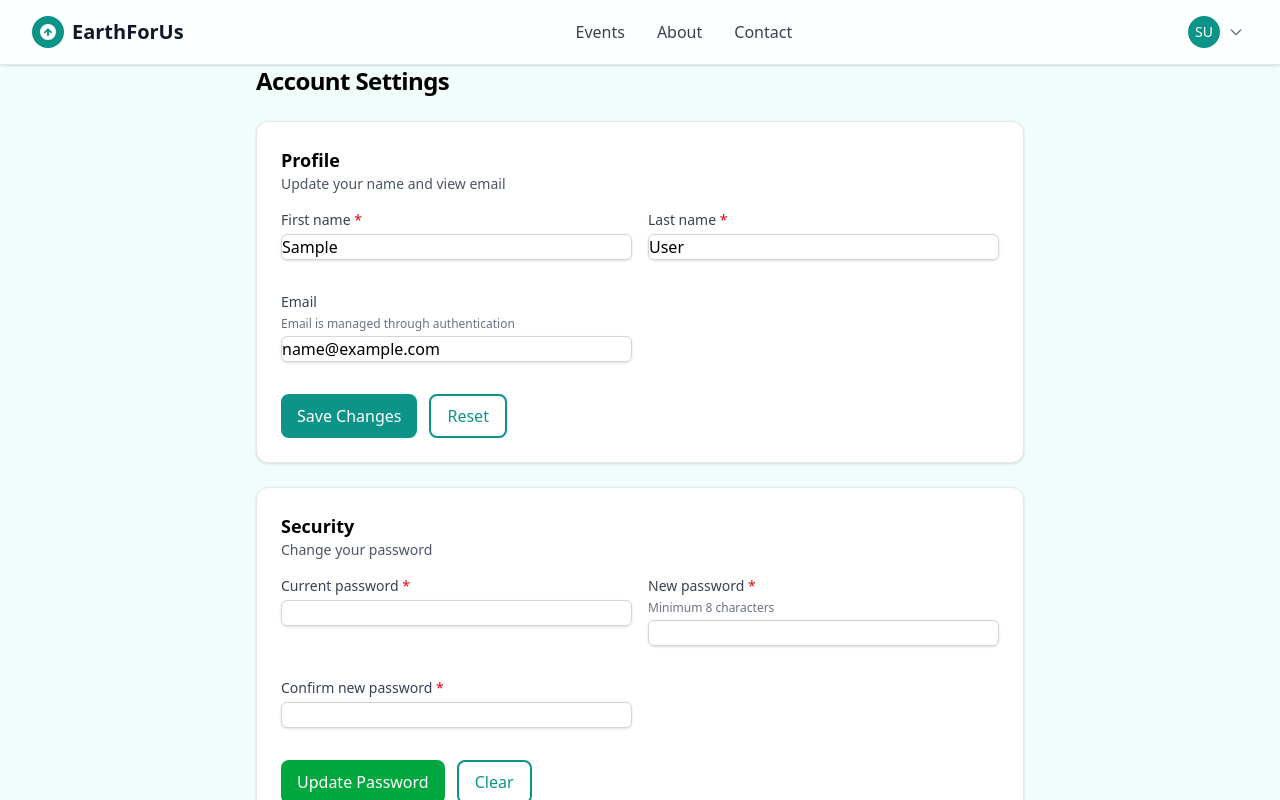
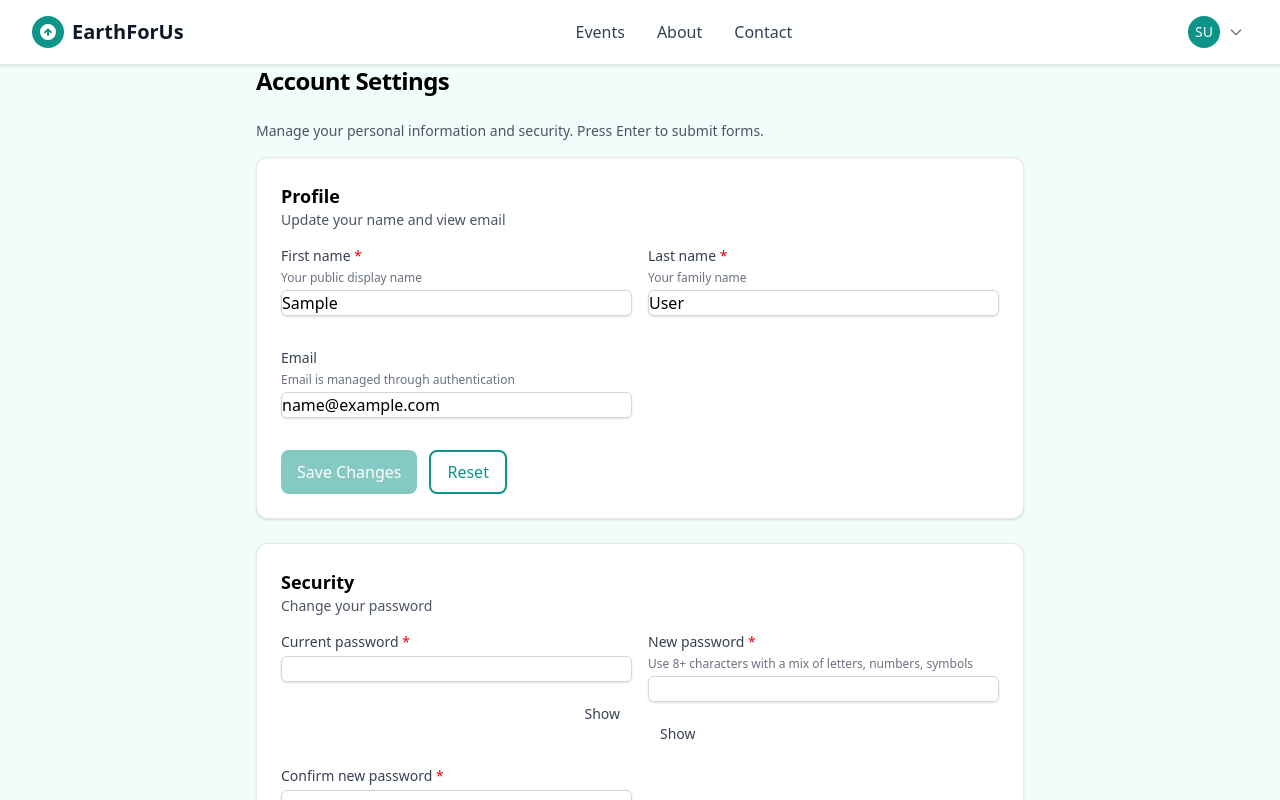
Before and after one commit to ValentinKt/EarthForUs, a React (Vite) app: page /settings in a window 1280 px wide. Shown: the top 800 px of the page. Built offline with nearby package versions, Linux system fonts and the light colour scheme; sample sign-in values are in the browser's storage.

Commit message:
feat: Enhance Settings page UX with accessibility and real-time validation

```diff
--- a/src/features/settings/pages/SettingsPage.tsx
+++ b/src/features/settings/pages/SettingsPage.tsx
@@ -15,12 +15,19 @@ const SettingsPage: React.FC = () => {
   const [lastName, setLastName] = useState(user?.lastName || '');
   const [savingProfile, setSavingProfile] = useState(false);
   const [errors, setErrors] = useState<{ firstName?: string; lastName?: string }>({});
+  const [touched, setTouched] = useState<{ firstName: boolean; lastName: boolean }>({ firstName: false, lastName: false });
+  const [profileStatus, setProfileStatus] = useState<string>('');
 
   const [currentPassword, setCurrentPassword] = useState('');
   const [newPassword, setNewPassword] = useState('');
   const [confirmPassword, setConfirmPassword] = useState('');
   const [savingPassword, setSavingPassword] = useState(false);
-  const [passwordError, setPasswordError] = useState<string | undefined>(undefined);
+  const [passwordErrors, setPasswordErrors] = useState<{ currentPassword?: string; newPassword?: string; confirmPassword?: string }>({});
+  const [pwTouched, setPwTouched] = useState<{ current: boolean; new: boolean; confirm: boolean }>({ current: false, new: false, confirm: false });
+  const [showCurrent, setShowCurrent] = useState(false);
+  const [showNew, setShowNew] = useState(false);
+  const [showConfirm, setShowConfirm] = useState(false);
+  const [passwordStrength, setPasswordStrength] = useState<'weak' | 'medium' | 'strong' | ''>('');
 
   useEffect(() => {
     setFirstName(user?.firstName || '');
@@ -43,11 +50,29 @@ const SettingsPage: React.FC = () => {
     return Object.keys(next).length === 0;
   };
 
-  const saveProfile = async () => {
+  useEffect(() => {
+    // Real-time validation after touch
+    const next: { firstName?: string; lastName?: string } = {};
+    const f = firstName.trim();
+    const l = lastName.trim();
+    if (touched.firstName) {
+      if (!f) next.firstName = 'First name is required';
+      else if (f.length > 100) next.firstName = 'First name is too long';
+    }
+    if (touched.lastName) {
+      if (!l) next.lastName = 'Last name is required';
+      else if (l.length > 100) next.lastName = 'Last name is too long';
+    }
+    setErrors(next);
+  }, [firstName, lastName, touched.firstName, touched.lastName]);
+
+  const saveProfile = async (e?: React.FormEvent) => {
+    if (e) e.preventDefault();
     if (!user) return;
     if (!validateProfile()) return;
     try {
       setSavingProfile(true);
+      setProfileStatus('Saving profile changes…');
       log.info('save_profile');
       const res = await api.put<{ user: { id: number; email: string; first_name: string; last_name: string } }>(`/api/users/${user.id}`, {
         firstName: firstName.trim(),
@@ -56,29 +81,57 @@ const SettingsPage: React.FC = () => {
       const updated = res.user;
       login({ id: updated.id, email: updated.email, firstName: updated.first_name, lastName: updated.last_name });
       toast.success('Profile updated');
+      setProfileStatus('Profile updated successfully');
     } catch (e: any) {
       toast.error(e?.message || 'Failed to update profile');
+      setProfileStatus('Failed to update profile');
     } finally {
       setSavingProfile(false);
     }
   };
 
-  const validatePassword = () => {
-    setPasswordError(undefined);
-    if (newPassword.length < 8) {
-      setPasswordError('New password must be at least 8 characters');
-      return false;
-    }
-    if (newPassword !== confirmPassword) {
-      setPasswordError('New passwords do not match');
-      return false;
-    }
-    return true;
+  const computeStrength = (pwd: string): 'weak' | 'medium' | 'strong' | '' => {
+    if (!pwd) return '';
+    const length = pwd.length >= 12;
+    const hasNum = /\d/.test(pwd);
+    const hasLower = /[a-z]/.test(pwd);
+    const hasUpper = /[A-Z]/.test(pwd);
+    const hasSpecial = /[^A-Za-z0-9]/.test(pwd);
+    const score = [length, hasNum, hasLower, hasUpper, hasSpecial].filter(Boolean).length;
+    if (score >= 4) return 'strong';
+    if (score >= 3) return 'medium';
+    return 'weak';
   };
 
-  const savePassword = async () => {
+  const validatePassword = () => {
+    const next: { currentPassword?: string; newPassword?: string; confirmPassword?: string } = {};
+    if (!currentPassword) next.currentPassword = 'Current password is required';
+    if (!newPassword) next.newPassword = 'New password is required';
+    else if (newPassword.length < 8) next.newPassword = 'Use at least 8 characters';
+    if (!confirmPassword) next.confirmPassword = 'Please confirm your new password';
+    else if (newPassword !== confirmPassword) next.confirmPassword = 'Passwords do not match';
+    setPasswordErrors(next);
+    return Object.keys(next).length === 0;
+  };
+
+  useEffect(() => {
+    // Real-time password validation and strength
+    setPasswordStrength(computeStrength(newPassword));
+    const next: { currentPassword?: string; newPassword?: string; confirmPassword?: string } = {};
+    if (pwTouched.new) {
+      if (!newPassword) next.newPassword = 'New password is required';
+      else if (newPassword.length < 8) next.newPassword = 'Use at least 8 characters';
+    }
+    if (pwTouched.confirm) {
+      if (!confirmPassword) next.confirmPassword = 'Please confirm your new password';
+      else if (newPassword !== confirmPassword) next.confirmPassword = 'Passwords do not match';
+    }
+    setPasswordErrors(prev => ({ ...prev, ...next }));
+  }, [newPassword, confirmPassword, pwTouched.new, pwTouched.confirm]);
+
+  const savePassword = async (e?: React.FormEvent) => {
+    if (e) e.preventDefault();
     if (!user) return;
-    if (!currentPassword) { setPasswordError('Current password is required'); return; }
     if (!validatePassword()) return;
     try {
       setSavingPassword(true);
@@ -90,6 +143,8 @@ const SettingsPage: React.FC = () => {
       setCurrentPassword('');
       setNewPassword('');
       setConfirmPassword('');
+      setPwTouched({ current: false, new: false, confirm: false });
+      setPasswordErrors({});
       toast.success('Password updated');
     } catch (e: any) {
       toast.error(e?.message || 'Failed to update password');
@@ -113,6 +168,7 @@ const SettingsPage: React.FC = () => {
     <div className="content-wrapper">
       <div className="max-w-3xl mx-auto">
         <h1 className="text-2xl font-bold tracking-tight mb-6">Account Settings</h1>
+        <p className="text-sm text-gray-600 mb-4">Manage your personal information and security. Press Enter to submit forms.</p>
 
         {/* Profile card */}
         <div className="rounded-xl border border-gray-200 bg-white p-6 shadow-sm">
@@ -126,31 +182,117 @@ const SettingsPage: React.FC = () => {
             ) : null}
           </div>
 
+          <form onSubmit={saveProfile} aria-labelledby="profile-heading">
             <div className="mt-4 grid grid-cols-1 sm:grid-cols-2 gap-4">
-            <TextField name="firstName" label="First name" value={firstName} onChange={(e) => setFirstName(e.target.value)} required error={errors.firstName} autoComplete="given-name" />
-            <TextField name="lastName" label="Last name" value={lastName} onChange={(e) => setLastName(e.target.value)} required error={errors.lastName} autoComplete="family-name" />
-            <TextField name="email" label="Email" value={user.email} onChange={() => {}} disabled description="Email is managed through authentication" autoComplete="email" />
+              <TextField
+                name="firstName"
+                label="First name"
+                value={firstName}
+                onChange={(e) => setFirstName(e.target.value)}
+                onBlur={() => setTouched(prev => ({ ...prev, firstName: true }))}
+                required
+                error={errors.firstName}
+                description="Your public display name"
+                autoComplete="given-name"
+              />
+              <TextField
+                name="lastName"
+                label="Last name"
+                value={lastName}
+                onChange={(e) => setLastName(e.target.value)}
+                onBlur={() => setTouched(prev => ({ ...prev, lastName: true }))}
+                required
+                error={errors.lastName}
+                description="Your family name"
+                autoComplete="family-name"
+              />
+              <TextField
+                name="email"
+                label="Email"
+                value={user.email}
+                onChange={() => {}}
+                disabled
+                description="Email is managed through authentication"
+                autoComplete="email"
+              />
             </div>
 
             <div className="mt-4 flex gap-3">
-            <Button variant="primary" onClick={saveProfile} loading={savingProfile}>Save Changes</Button>
-            <Button variant="outline" onClick={() => { setFirstName(user.firstName); setLastName(user.lastName); setErrors({}); }}>Reset</Button>
+              <Button variant="primary" type="submit" loading={savingProfile} aria-label="Save profile changes" disabled={!profileDirty || !!errors.firstName || !!errors.lastName}>Save Changes</Button>
+              <Button variant="outline" type="button" onClick={() => { setFirstName(user.firstName); setLastName(user.lastName); setErrors({}); setTouched({ firstName: false, lastName: false }); }} aria-label="Reset profile form">Reset</Button>
             </div>
+
+            <div className="sr-only" aria-live="polite">{profileStatus}</div>
+          </form>
         </div>
 
         {/* Password card */}
         <div className="mt-6 rounded-xl border border-gray-200 bg-white p-6 shadow-sm">
-          <h2 className="text-lg font-semibold">Security</h2>
+          <h2 id="security-heading" className="text-lg font-semibold">Security</h2>
           <p className="text-sm text-gray-600">Change your password</p>
+          <form onSubmit={savePassword} aria-labelledby="security-heading">
             <div className="mt-4 grid grid-cols-1 sm:grid-cols-2 gap-4">
-            <TextField name="currentPassword" label="Current password" type="password" value={currentPassword} onChange={(e) => setCurrentPassword(e.target.value)} required />
-            <TextField name="newPassword" label="New password" type="password" value={newPassword} onChange={(e) => setNewPassword(e.target.value)} required description="Minimum 8 characters" />
-            <TextField name="confirmPassword" label="Confirm new password" type="password" value={confirmPassword} onChange={(e) => setConfirmPassword(e.target.value)} required error={passwordError} />
+              <div>
+                <TextField
+                  name="currentPassword"
+                  label="Current password"
+                  type={showCurrent ? 'text' : 'password'}
+                  value={currentPassword}
+                  onChange={(e) => setCurrentPassword(e.target.value)}
+                  onBlur={() => setPwTouched(prev => ({ ...prev, current: true }))}
+                  required
+                  error={pwTouched.current ? passwordErrors.currentPassword : undefined}
+                />
+                <div className="mt-1 text-right">
+                  <Button variant="ghost" size="sm" type="button" aria-label="Toggle current password visibility" onClick={() => setShowCurrent(s => !s)}>
+                    {showCurrent ? 'Hide' : 'Show'}
+                  </Button>
+                </div>
+              </div>
+              <div>
+                <TextField
+                  name="newPassword"
+                  label="New password"
+                  type={showNew ? 'text' : 'password'}
+                  value={newPassword}
+                  onChange={(e) => setNewPassword(e.target.value)}
+                  onBlur={() => setPwTouched(prev => ({ ...prev, new: true }))}
+                  required
+                  error={pwTouched.new ? passwordErrors.newPassword : undefined}
+                  description="Use 8+ characters with a mix of letters, numbers, symbols"
+                />
+                <div className="mt-1 flex items-center justify-between">
+                  <Button variant="ghost" size="sm" type="button" aria-label="Toggle new password visibility" onClick={() => setShowNew(s => !s)}>
+                    {showNew ? 'Hide' : 'Show'}
+                  </Button>
+                  {newPassword && (
+                    <span className={`text-xs font-medium ${passwordStrength === 'strong' ? 'text-green-700' : passwordStrength === 'medium' ? 'text-yellow-700' : 'text-red-700'}`}>Strength: {passwordStrength}</span>
+                  )}
+                </div>
+              </div>
+              <div>
+                <TextField
+                  name="confirmPassword"
+                  label="Confirm new password"
+                  type={showConfirm ? 'text' : 'password'}
+                  value={confirmPassword}
+                  onChange={(e) => setConfirmPassword(e.target.value)}
+                  onBlur={() => setPwTouched(prev => ({ ...prev, confirm: true }))}
+                  required
+                  error={pwTouched.confirm ? passwordErrors.confirmPassword : undefined}
+                />
+                <div className="mt-1 text-right">
+                  <Button variant="ghost" size="sm" type="button" aria-label="Toggle confirm password visibility" onClick={() => setShowConfirm(s => !s)}>
+                    {showConfirm ? 'Hide' : 'Show'}
+                  </Button>
+                </div>
+              </div>
             </div>
             <div className="mt-4 flex gap-3">
-            <Button variant="earth" onClick={savePassword} loading={savingPassword}>Update Password</Button>
-            <Button variant="outline" onClick={() => { setCurrentPassword(''); setNewPassword(''); setConfirmPassword(''); setPasswordError(undefined); }}>Clear</Button>
+              <Button variant="earth" type="submit" loading={savingPassword} aria-label="Update password" disabled={!!passwordErrors.currentPassword || !!passwordErrors.newPassword || !!passwordErrors.confirmPassword}>Update Password</Button>
+              <Button variant="outline" type="button" aria-label="Clear password fields" onClick={() => { setCurrentPassword(''); setNewPassword(''); setConfirmPassword(''); setPasswordErrors({}); setPwTouched({ current: false, new: false, confirm: false }); }}>Clear</Button>
             </div>
+          </form>
         </div>
       </div>
     </div>
```
Lines whose indentation alone changed are shown as unchanged.
